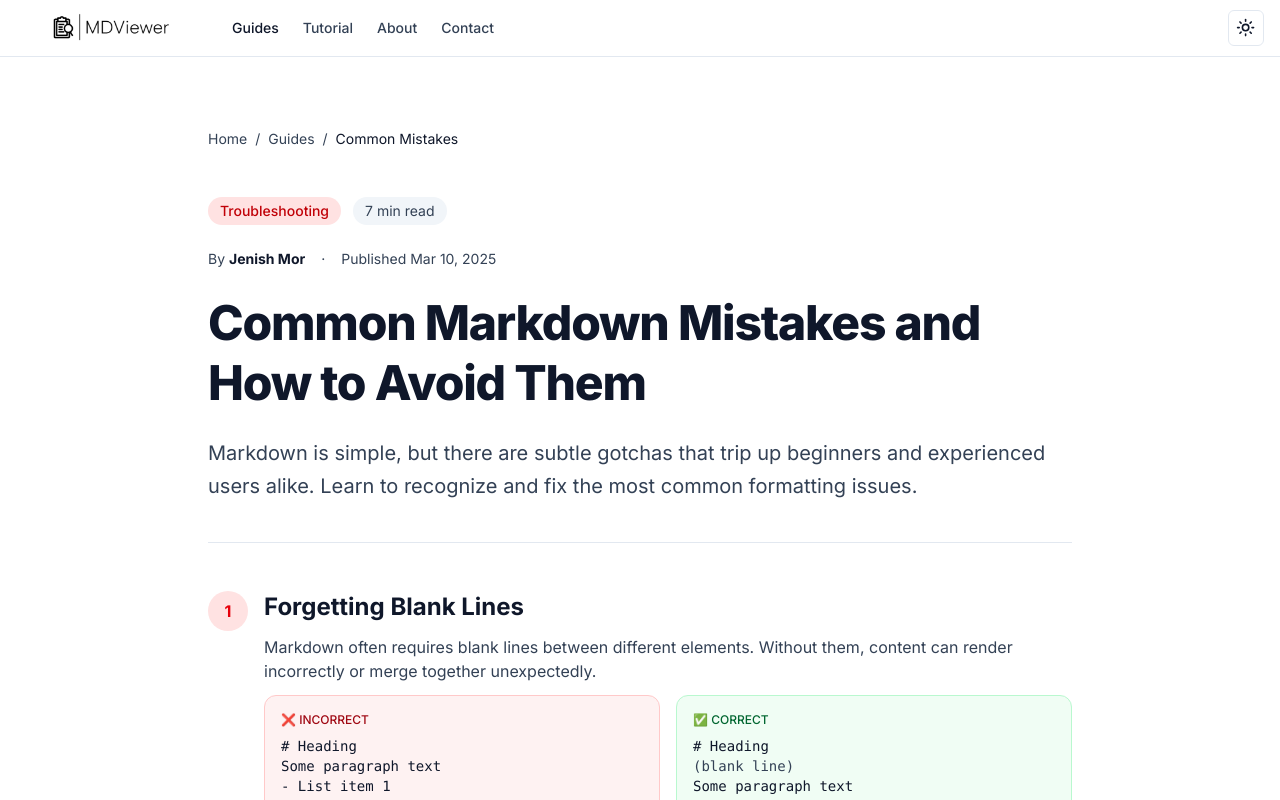
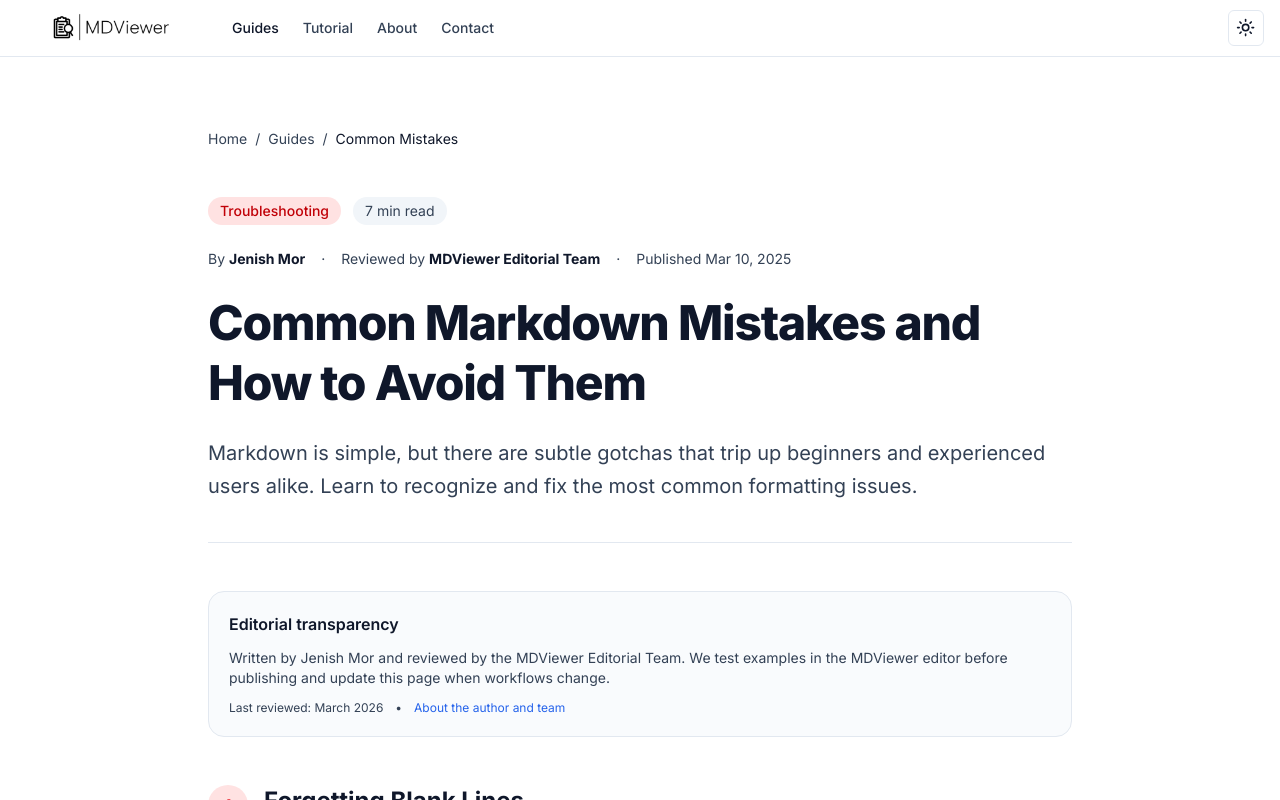
Before and after one commit to JenishMor/md-viewer, a Next.js app: page /guides/common-markdown-mistakes in a window 1280 px wide. Shown: the top 800 px of the page. Built offline with nearby package versions, Linux system fonts and the light colour scheme.

Commit message:
feat: add EditorialNote component and update guides with author information and review details

```diff
--- a/src/app/guides/common-markdown-mistakes/page.tsx
+++ b/src/app/guides/common-markdown-mistakes/page.tsx
@@ -1,5 +1,6 @@
 import { Metadata } from "next";
 import { Layout } from "@/components/layout";
+import { EditorialNote } from "@/components/editorial-note";
 import Link from "next/link";
 
 export const metadata: Metadata = {
@@ -21,6 +22,7 @@ export const metadata: Metadata = {
     url: "https://mdviewer.in/guides/common-markdown-mistakes",
     type: "article",
   },
+  authors: [{ name: "Jenish Mor" }],
 };
 
 export default function CommonMarkdownMistakesGuide() {
@@ -33,6 +35,12 @@ export default function CommonMarkdownMistakesGuide() {
         description:
           "Avoid frustrating formatting issues with this guide to the most common Markdown mistakes developers make. Learn proper syntax, spacing, and escape techniques.",
         author: {
+          "@type": "Person",
+          name: "Jenish Mor",
+          url: "https://mdviewer.in/about",
+          sameAs: ["https://github.com/JenishMor"],
+        },
+        editor: {
           "@type": "Organization",
           name: "MDViewer Editorial Team",
           url: "https://mdviewer.in/about",
@@ -47,7 +55,7 @@ export default function CommonMarkdownMistakesGuide() {
           },
         },
         datePublished: "2025-03-10",
-        dateModified: "2026-02-01",
+        dateModified: "2026-03-22",
         mainEntityOfPage: "https://mdviewer.in/guides/common-markdown-mistakes",
         image: "https://mdviewer.in/md-logo.png",
       },
@@ -115,6 +123,13 @@ export default function CommonMarkdownMistakesGuide() {
               By <strong className="text-foreground">Jenish Mor</strong>
             </span>
             <span>·</span>
+            <span>
+              Reviewed by{" "}
+              <strong className="text-foreground">
+                MDViewer Editorial Team
+              </strong>
+            </span>
+            <span>·</span>
             <time dateTime="2025-03-10">Published Mar 10, 2025</time>
           </div>
           <h1 className="text-4xl md:text-5xl font-extrabold tracking-tight leading-tight">
@@ -126,6 +141,8 @@ export default function CommonMarkdownMistakesGuide() {
             the most common formatting issues.
           </p>
         </header>
+
+        <EditorialNote reviewedDate="March 2026" />
 
         {/* Mistakes List */}
         <section className="space-y-10">
--- a/src/app/guides/github-flavored-markdown/page.tsx
+++ b/src/app/guides/github-flavored-markdown/page.tsx
@@ -1,5 +1,6 @@
 import { Metadata } from "next";
 import { Layout } from "@/components/layout";
+import { EditorialNote } from "@/components/editorial-note";
 import Link from "next/link";
 
 export const metadata: Metadata = {
@@ -37,6 +38,12 @@ export default function GFMGuide() {
         description:
           "Master GitHub Flavored Markdown with our comprehensive guide. Learn tables, task lists, autolinks, strikethrough, syntax highlighting, and all GFM extensions used on GitHub.",
         author: {
+          "@type": "Person",
+          name: "Jenish Mor",
+          url: "https://mdviewer.in/about",
+          sameAs: ["https://github.com/JenishMor"],
+        },
+        editor: {
           "@type": "Organization",
           name: "MDViewer Editorial Team",
           url: "https://mdviewer.in/about",
@@ -51,7 +58,7 @@ export default function GFMGuide() {
           },
         },
         datePublished: "2025-01-20",
-        dateModified: "2026-02-01",
+        dateModified: "2026-03-22",
         mainEntityOfPage: "https://mdviewer.in/guides/github-flavored-markdown",
         image: "https://mdviewer.in/md-logo.png",
       },
@@ -122,6 +129,13 @@ export default function GFMGuide() {
               By <strong className="text-foreground">Jenish Mor</strong>
             </span>
             <span>·</span>
+            <span>
+              Reviewed by{" "}
+              <strong className="text-foreground">
+                MDViewer Editorial Team
+              </strong>
+            </span>
+            <span>·</span>
             <time dateTime="2025-01-20">Published Jan 20, 2025</time>
           </div>
           <h1 className="text-4xl md:text-5xl font-extrabold tracking-tight leading-tight">
@@ -134,6 +148,8 @@ export default function GFMGuide() {
             for your GitHub projects.
           </p>
         </header>
+
+        <EditorialNote reviewedDate="March 2026" />
 
         {/* Table of Contents */}
         <nav className="bg-muted/50 rounded-2xl p-6 border">
--- a/src/app/guides/markdown-for-bloggers/page.tsx
+++ b/src/app/guides/markdown-for-bloggers/page.tsx
@@ -1,5 +1,6 @@
 import { Metadata } from "next";
 import { Layout } from "@/components/layout";
+import { EditorialNote } from "@/components/editorial-note";
 import Link from "next/link";
 
 export const metadata: Metadata = {
@@ -22,6 +23,7 @@ export const metadata: Metadata = {
     url: "https://mdviewer.in/guides/markdown-for-bloggers",
     type: "article",
   },
+  authors: [{ name: "Jenish Mor" }],
 };
 
 export default function MarkdownForBloggersGuide() {
@@ -34,6 +36,12 @@ export default function MarkdownForBloggersGuide() {
         description:
           "Learn how content creators use Markdown to write faster, format consistently, and publish to platforms like Dev.to, Medium, and WordPress.",
         author: {
+          "@type": "Person",
+          name: "Jenish Mor",
+          url: "https://mdviewer.in/about",
+          sameAs: ["https://github.com/JenishMor"],
+        },
+        editor: {
           "@type": "Organization",
           name: "MDViewer Editorial Team",
           url: "https://mdviewer.in/about",
@@ -48,7 +56,7 @@ export default function MarkdownForBloggersGuide() {
           },
         },
         datePublished: "2025-02-15",
-        dateModified: "2026-02-01",
+        dateModified: "2026-03-22",
         mainEntityOfPage: "https://mdviewer.in/guides/markdown-for-bloggers",
         image: "https://mdviewer.in/md-logo.png",
       },
@@ -116,6 +124,13 @@ export default function MarkdownForBloggersGuide() {
               By <strong className="text-foreground">Jenish Mor</strong>
             </span>
             <span>·</span>
+            <span>
+              Reviewed by{" "}
+              <strong className="text-foreground">
+                MDViewer Editorial Team
+              </strong>
+            </span>
+            <span>·</span>
             <time dateTime="2025-02-15">Published Feb 15, 2025</time>
           </div>
           <h1 className="text-4xl md:text-5xl font-extrabold tracking-tight leading-tight">
@@ -128,6 +143,8 @@ export default function MarkdownForBloggersGuide() {
             faster and publish smarter.
           </p>
         </header>
+
+        <EditorialNote reviewedDate="March 2026" />
 
         {/* Why Bloggers Love Markdown */}
         <section className="space-y-6">
--- a/src/app/guides/markdown-tables-guide/page.tsx
+++ b/src/app/guides/markdown-tables-guide/page.tsx
@@ -1,5 +1,6 @@
 import { Metadata } from "next";
 import { Layout } from "@/components/layout";
+import { EditorialNote } from "@/components/editorial-note";
 import Link from "next/link";
 
 export const metadata: Metadata = {
@@ -21,6 +22,7 @@ export const metadata: Metadata = {
     url: "https://mdviewer.in/guides/markdown-tables-guide",
     type: "article",
   },
+  authors: [{ name: "Jenish Mor" }],
 };
 
 export default function MarkdownTablesGuide() {
@@ -33,6 +35,12 @@ export default function MarkdownTablesGuide() {
         description:
           "Master table creation in Markdown. Learn alignment, formatting within cells, and workarounds for complex table layouts.",
         author: {
+          "@type": "Person",
+          name: "Jenish Mor",
+          url: "https://mdviewer.in/about",
+          sameAs: ["https://github.com/JenishMor"],
+        },
+        editor: {
           "@type": "Organization",
           name: "MDViewer Editorial Team",
           url: "https://mdviewer.in/about",
@@ -47,7 +55,7 @@ export default function MarkdownTablesGuide() {
           },
         },
         datePublished: "2025-03-01",
-        dateModified: "2026-02-01",
+        dateModified: "2026-03-22",
         mainEntityOfPage: "https://mdviewer.in/guides/markdown-tables-guide",
         image: "https://mdviewer.in/md-logo.png",
       },
@@ -115,6 +123,13 @@ export default function MarkdownTablesGuide() {
               By <strong className="text-foreground">Jenish Mor</strong>
             </span>
             <span>·</span>
+            <span>
+              Reviewed by{" "}
+              <strong className="text-foreground">
+                MDViewer Editorial Team
+              </strong>
+            </span>
+            <span>·</span>
             <time dateTime="2025-03-01">Published Mar 1, 2025</time>
           </div>
           <h1 className="text-4xl md:text-5xl font-extrabold tracking-tight leading-tight">
@@ -127,6 +142,8 @@ export default function MarkdownTablesGuide() {
             table layouts.
           </p>
         </header>
+
+        <EditorialNote reviewedDate="March 2026" />
 
         {/* Basic Syntax */}
         <section className="space-y-6">
--- a/src/app/guides/markdown-vs-rich-text/page.tsx
+++ b/src/app/guides/markdown-vs-rich-text/page.tsx
@@ -1,5 +1,6 @@
 import { Metadata } from "next";
 import { Layout } from "@/components/layout";
+import { EditorialNote } from "@/components/editorial-note";
 import Link from "next/link";
 
 export const metadata: Metadata = {
@@ -35,6 +36,12 @@ export default function MarkdownVsRichTextGuide() {
         description:
           "Understand the key differences between Markdown and rich text editors like Word and Google Docs. Learn when to use each format and how to choose the right tool for your writing.",
         author: {
+          "@type": "Person",
+          name: "Jenish Mor",
+          url: "https://mdviewer.in/about",
+          sameAs: ["https://github.com/JenishMor"],
+        },
+        editor: {
           "@type": "Organization",
           name: "MDViewer Editorial Team",
           url: "https://mdviewer.in/about",
@@ -49,7 +56,7 @@ export default function MarkdownVsRichTextGuide() {
           },
         },
         datePublished: "2025-02-01",
-        dateModified: "2026-02-01",
+        dateModified: "2026-03-22",
         mainEntityOfPage: "https://mdviewer.in/guides/markdown-vs-rich-text",
         image: "https://mdviewer.in/md-logo.png",
       },
@@ -117,6 +124,13 @@ export default function MarkdownVsRichTextGuide() {
               By <strong className="text-foreground">Jenish Mor</strong>
             </span>
             <span>·</span>
+            <span>
+              Reviewed by{" "}
+              <strong className="text-foreground">
+                MDViewer Editorial Team
+              </strong>
+            </span>
+            <span>·</span>
             <time dateTime="2025-02-01">Published Feb 1, 2025</time>
           </div>
           <h1 className="text-4xl md:text-5xl font-extrabold tracking-tight leading-tight">
@@ -129,6 +143,8 @@ export default function MarkdownVsRichTextGuide() {
             right choice.
           </p>
         </header>
+
+        <EditorialNote reviewedDate="March 2026" />
 
         {/* Introduction */}
         <section className="space-y-6">
--- a/src/app/guides/readme-best-practices/page.tsx
+++ b/src/app/guides/readme-best-practices/page.tsx
@@ -1,5 +1,6 @@
 import { Metadata } from "next";
 import { Layout } from "@/components/layout";
+import { EditorialNote } from "@/components/editorial-note";
 import Link from "next/link";
 
 export const metadata: Metadata = {
@@ -38,6 +39,12 @@ export default function ReadmeBestPracticesGuide() {
         description:
           "Master the art of README writing for GitHub. Learn structure, essential sections, badges, screenshots, and real examples that make your projects stand out and attract contributors.",
         author: {
+          "@type": "Person",
+          name: "Jenish Mor",
+          url: "https://mdviewer.in/about",
+          sameAs: ["https://github.com/JenishMor"],
+        },
+        editor: {
           "@type": "Organization",
           name: "MDViewer Editorial Team",
           url: "https://mdviewer.in/about",
@@ -52,7 +59,7 @@ export default function ReadmeBestPracticesGuide() {
           },
         },
         datePublished: "2025-01-15",
-        dateModified: "2026-02-01",
+        dateModified: "2026-03-22",
         mainEntityOfPage: "https://mdviewer.in/guides/readme-best-practices",
         image: "https://mdviewer.in/md-logo.png",
       },
@@ -123,6 +130,13 @@ export default function ReadmeBestPracticesGuide() {
               By <strong className="text-foreground">Jenish Mor</strong>
             </span>
             <span>·</span>
+            <span>
+              Reviewed by{" "}
+              <strong className="text-foreground">
+                MDViewer Editorial Team
+              </strong>
+            </span>
+            <span>·</span>
             <time dateTime="2025-01-15">Published Jan 15, 2025</time>
           </div>
           <h1 className="text-4xl md:text-5xl font-extrabold tracking-tight leading-tight">
@@ -135,6 +149,8 @@ export default function ReadmeBestPracticesGuide() {
             contributors.
           </p>
         </header>
+
+        <EditorialNote reviewedDate="March 2026" />
 
         {/* Table of Contents */}
         <nav className="bg-muted/50 rounded-2xl p-6 border">
--- a/src/app/guides/technical-documentation/page.tsx
+++ b/src/app/guides/technical-documentation/page.tsx
@@ -1,5 +1,6 @@
 import { Metadata } from "next";
 import { Layout } from "@/components/layout";
+import { EditorialNote } from "@/components/editorial-note";
 import Link from "next/link";
 
 export const metadata: Metadata = {
@@ -22,6 +23,7 @@ export const metadata: Metadata = {
     url: "https://mdviewer.in/guides/technical-documentation",
     type: "article",
   },
+  authors: [{ name: "Jenish Mor" }],
 };
 
 export default function TechnicalDocumentationGuide() {
@@ -34,6 +36,12 @@ export default function TechnicalDocumentationGuide() {
         description:
           "Learn professional techniques for writing user guides, API docs, and knowledge bases using Markdown. Structure, style, and tools that documentation experts use.",
         author: {
+          "@type": "Person",
+          name: "Jenish Mor",
+          url: "https://mdviewer.in/about",
+          sameAs: ["https://github.com/JenishMor"],
+        },
+        editor: {
           "@type": "Organization",
           name: "MDViewer Editorial Team",
           url: "https://mdviewer.in/about",
@@ -48,7 +56,7 @@ export default function TechnicalDocumentationGuide() {
           },
         },
         datePublished: "2025-02-10",
-        dateModified: "2026-02-01",
+        dateModified: "2026-03-22",
         mainEntityOfPage: "https://mdviewer.in/guides/technical-documentation",
         image: "https://mdviewer.in/md-logo.png",
       },
@@ -116,6 +124,13 @@ export default function TechnicalDocumentationGuide() {
               By <strong className="text-foreground">Jenish Mor</strong>
             </span>
             <span>·</span>
+            <span>
+              Reviewed by{" "}
+              <strong className="text-foreground">
+                MDViewer Editorial Team
+              </strong>
+            </span>
+            <span>·</span>
             <time dateTime="2025-02-10">Published Feb 10, 2025</time>
           </div>
           <h1 className="text-4xl md:text-5xl font-extrabold tracking-tight leading-tight">
@@ -128,6 +143,8 @@ export default function TechnicalDocumentationGuide() {
             approach used by GitHub, Microsoft, and leading tech companies.
           </p>
         </header>
+
+        <EditorialNote reviewedDate="March 2026" />
 
         {/* Why Docs Matter */}
         <section className="space-y-6">
--- a/src/app/markdown-tutorial/page.tsx
+++ b/src/app/markdown-tutorial/page.tsx
@@ -1,5 +1,6 @@
 import { Metadata } from "next";
 import { Layout } from "@/components/layout";
+import { EditorialNote } from "@/components/editorial-note";
 import Link from "next/link";
 
 export const metadata: Metadata = {
@@ -26,6 +27,7 @@ export const metadata: Metadata = {
     url: "https://mdviewer.in/markdown-tutorial",
     type: "article",
   },
+  authors: [{ name: "Jenish Mor" }],
 };
 
 export default function MarkdownTutorial() {
@@ -39,6 +41,12 @@ export default function MarkdownTutorial() {
         description:
           "Master Markdown with our comprehensive 2026 tutorial. Learn basic syntax, GitHub Flavored Markdown (GFM), tables, code blocks, and advanced techniques.",
         author: {
+          "@type": "Person",
+          name: "Jenish Mor",
+          url: "https://mdviewer.in/about",
+          sameAs: ["https://github.com/JenishMor"],
+        },
+        editor: {
           "@type": "Organization",
           name: "MDViewer Editorial Team",
           url: "https://mdviewer.in/about",
@@ -53,7 +61,7 @@ export default function MarkdownTutorial() {
           },
         },
         datePublished: "2025-01-01",
-        dateModified: "2026-02-01",
+        dateModified: "2026-03-22",
         mainEntityOfPage: "https://mdviewer.in/markdown-tutorial",
         image: "https://mdviewer.in/md-logo.png",
       },
@@ -118,9 +126,18 @@ export default function MarkdownTutorial() {
               By <strong className="text-foreground">Jenish Mor</strong>
             </span>
             <span>·</span>
+            <span>
+              Reviewed by{" "}
+              <strong className="text-foreground">
+                MDViewer Editorial Team
+              </strong>
+            </span>
+            <span>·</span>
             <time dateTime="2025-01-01">Published Jan 1, 2025</time>
           </div>
         </header>
+
+        <EditorialNote reviewedDate="March 2026" />
 
         {/* Table of Contents */}
         <nav className="bg-muted/50 rounded-2xl p-4 sm:p-6 border">
--- /dev/null
+++ b/src/components/editorial-note.tsx
@@ -0,0 +1,28 @@
+import Link from "next/link";
+
+type EditorialNoteProps = {
+  reviewedDate: string;
+};
+
+export function EditorialNote({ reviewedDate }: EditorialNoteProps) {
+  return (
+    <section
+      className="rounded-2xl border bg-muted/40 p-5 space-y-3"
+      aria-label="Editorial transparency"
+    >
+      <h2 className="text-base font-semibold">Editorial transparency</h2>
+      <p className="text-sm text-muted-foreground">
+        Written by Jenish Mor and reviewed by the MDViewer Editorial Team. We
+        test examples in the MDViewer editor before publishing and update this
+        page when workflows change.
+      </p>
+      <div className="flex flex-wrap items-center gap-3 text-xs text-muted-foreground">
+        <span>Last reviewed: {reviewedDate}</span>
+        <span>•</span>
+        <Link href="/about" className="text-primary hover:underline">
+          About the author and team
+        </Link>
+      </div>
+    </section>
+  );
+}
```
Also changed, not shown: src/app/guides/page.tsx (+23 -0 lines).
